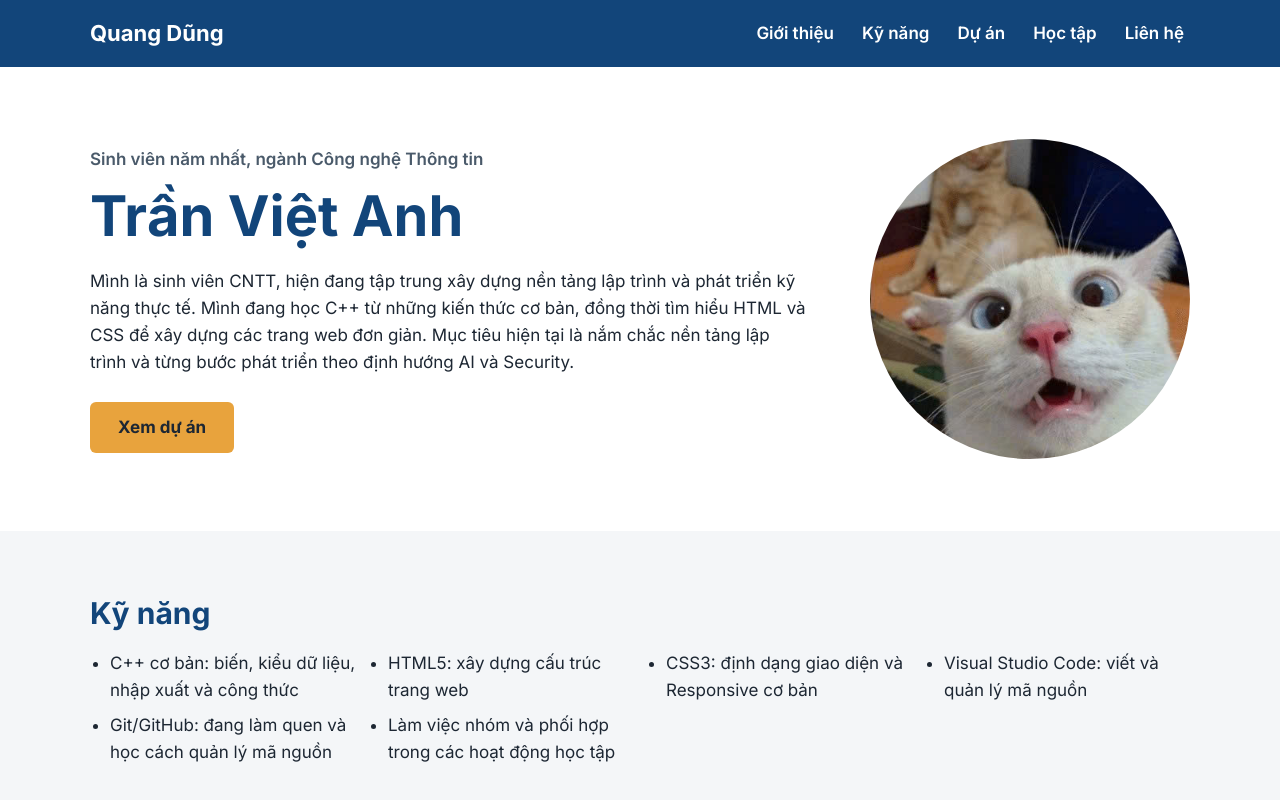
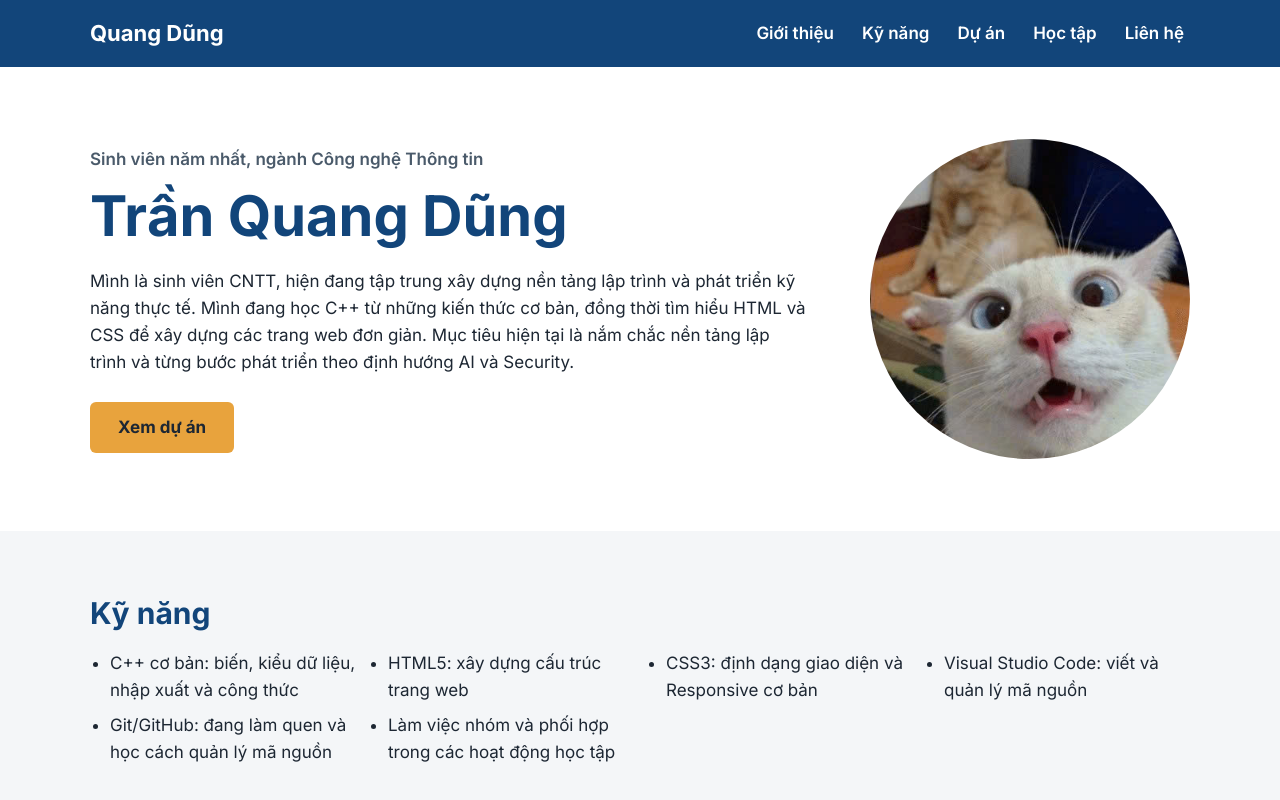
Before and after one commit to tqd12587-dev/K20_portfolio_CNTT20-04-2, a plain HTML site: page index.html in a window 1280 px wide. Shown: the top 800 px of the page. Drawn offline with Linux system fonts and the light colour scheme; files whose address does not match are found by name.

Commit message:
phiên bản 3

```diff
--- a/index.html
+++ b/index.html
@@ -34,7 +34,7 @@
             Sinh viên năm nhất, ngành Công nghệ Thông tin
           </p>
 
-          <h1>Trần Việt Anh</h1>
+          <h1>Trần Quang Dũng </h1>
 
           <p>
             Mình là sinh viên CNTT, hiện đang tập trung xây dựng nền tảng lập
```
